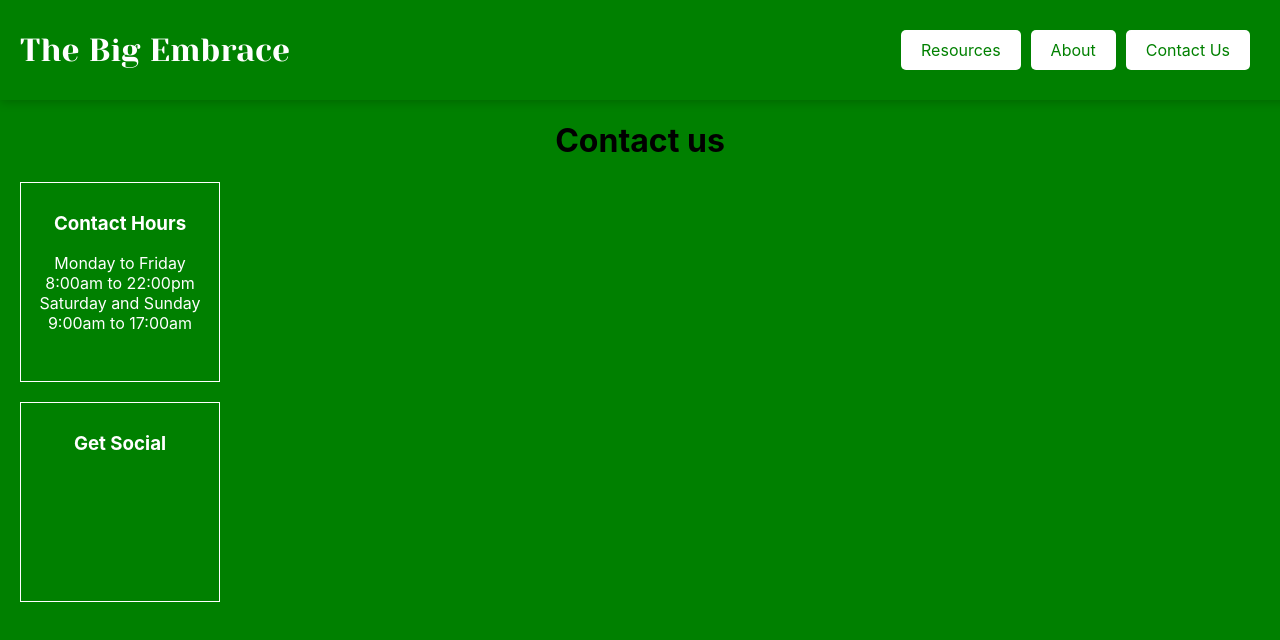
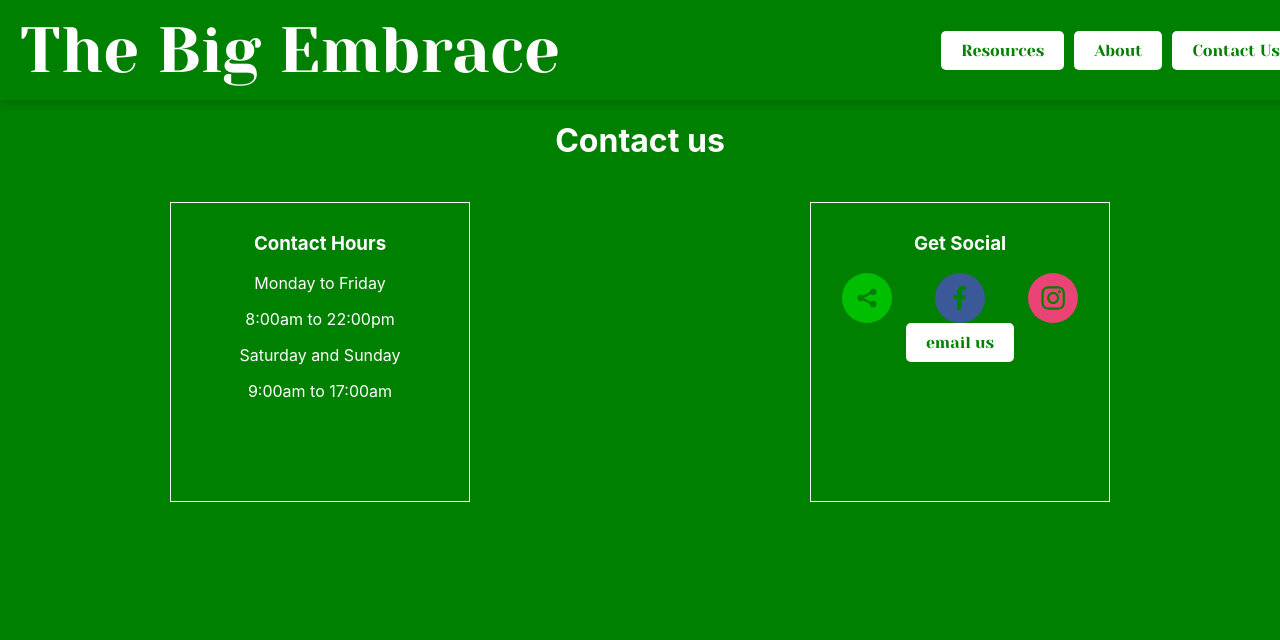
Before and after one commit to pricet2023/BigEmbrace, a React (Create React App) app: page /contact in a window 1280 px wide. Shown: the top 640 px of the page. Built offline with nearby package versions, Linux system fonts and the light colour scheme; a web font is replaced by a local one.

Commit message:
improved social buttons

```diff
--- a/package.json
+++ b/package.json
@@ -10,6 +10,7 @@
     "react-dom": "^18.3.1",
     "react-router-dom": "^6.24.0",
     "react-scripts": "5.0.1",
+    "react-social-icons": "^6.17.0",
     "web-vitals": "^2.1.4"
   },
   "scripts": {
--- a/src/About.css
+++ b/src/About.css
@@ -20,6 +20,7 @@
     font-family: 'Catchy Mager';
     background-color: #1e59c5;
     color: white;
+    font-size: x-large;
 }
 
 .WhyStartedLeft {
@@ -55,8 +56,8 @@
     box-sizing: border-box;
     font-family: 'Catchy Mager';
     background-color: #e9e6f0;
-    color: brown
-
+    color: brown;
+    font-size: x-large;
 }
 
 .WhatWeDoLeft {
--- a/src/Banner.css
+++ b/src/Banner.css
@@ -22,14 +22,14 @@
 
   .banner-text {
     font-family: 'Yeseva One'; /* Replace with 'Long Island' if using that directly */
-    font-size: 2em;
     margin-right: 200px;
+    font-size: 4em;
   }
 
   .banner-buttons {
     display: flex;
     gap: 10px;
-    padding-right: 50px;
+    padding-right: 0px;
   }
 
   .banner-button {
@@ -45,6 +45,8 @@
     display: flex;
     align-items: center;
     justify-content: center;
+    font-family: 'Yeseva One'; /* Replace with 'Long Island' if using that directly */
+
   }
 
   .banner-button:hover {
--- a/src/Contact.css
+++ b/src/Contact.css
@@ -6,9 +6,14 @@
     height: 1000px;
 }
 
+.SquareContainer {
+    display: flex;
+    justify-content: space-around;
+}
+
 .ContactSquare {
-    width: 200px;
-    height: 200px;
+    width: 300px;
+    height: 300px;
     border: 1px solid white;
     background-color: green;
     color: white;
@@ -16,3 +21,28 @@
     box-sizing: border-box;
     margin: 20px;
   }
+
+  .SocialButtons {
+    display: flex;
+    align-items: center;
+    justify-content: space-around;
+  }
+
+  .SocialButton {
+    background-color: white;
+    color: green;
+    border: none;
+    padding: 10px 20px;
+    font-size: 1em;
+    cursor: pointer;
+    border-radius: 5px;
+    /* Optional: Rounded corners */
+    transition: background-color 0.3s ease;
+    /* Optional: Smooth hover effect */
+    text-decoration: none;
+    /* Remove underline from links */
+    /* display: flex; */
+    font-family: 'Yeseva One'; /* Replace with 'Long Island' if using that directly */
+    align-items: center;
+    justify-content: center;
+  }
--- a/src/Contact.tsx
+++ b/src/Contact.tsx
@@ -3,19 +3,32 @@
 import React from 'react';
 import Banner from './Banner.tsx';
 import './Contact.css'
+import { SocialIcon } from 'react-social-icons';
 
 const Contact = () => (
   <div>
     <Banner />
     <div className='Contact'>
-      <h1>Contact us</h1>
+      <h1 className='title'>Contact us</h1>
       <div className='SquareContainer'>
         <div className='ContactSquare'>
           <h3 className="square-title">Contact Hours</h3>
-          <p className="square-text">Monday to Friday 8:00am to 22:00pm Saturday and Sunday 9:00am to 17:00am</p>
+          <p className="square-text">Monday to Friday</p>
+          <p className="square-text">8:00am to 22:00pm</p>
+          <p className="square-text">Saturday and Sunday</p>
+          <p className="square-text">9:00am to 17:00am</p>
         </div>
         <div className='ContactSquare'>
           <h3 className="square-title">Get Social</h3>
+          <div className='SocialButtons'>
+            {/* <button className='SocialButton'>facebook</button>
+            <button className='SocialButton'>twitter</button>
+            <button className='SocialButton'>instagram</button> */}
+            <SocialIcon url='x.com'/>
+            <SocialIcon network='facebook'/>
+            <SocialIcon network='instagram'/>
+          </div>
+          <button className='SocialButton'>email us</button>
         </div>
       </div>
     </div>
--- a/src/Resources.css
+++ b/src/Resources.css
@@ -12,6 +12,10 @@
     background-color: green;
 }
 
+.title {
+    color: white;
+}
+
 .ButtonContainer {
     display: flex;
     justify-content: center;
@@ -20,6 +24,23 @@
 }
 
 .ResourceButton {
+    background-color: white;
+    color: green;
+    border: none;
     padding: 10px 20px;
-    font-size: 16px;
+    font-size: 1em;
+    cursor: pointer;
+    border-radius: 5px;
+    /* Optional: Rounded corners */
+    transition: background-color 0.3s ease;
+    /* Optional: Smooth hover effect */
+    text-decoration: none;
+    /* Remove underline from links */
+    display: flex;
+    align-items: center;
+    justify-content: center;
+}
+
+.ResourceButton:hover {
+    background-color: #e0e0e0; /* Optional: Change color on hover */
   }
--- a/src/Resources.tsx
+++ b/src/Resources.tsx
@@ -6,7 +6,7 @@ const Resources = () => (
   <div>
     <Banner />
     <div className='Resources'>
-      <h1>Resources</h1>
+      <h1 className='title'>Resources</h1>
       <div className='ButtonContainer'>
         <button className='ResourceButton'>Chat Room</button>
         <button className='ResourceButton'>Resources and Support</button>
```
Also changed, not shown: 1 other file (tests, documents, lock files or other folders).
